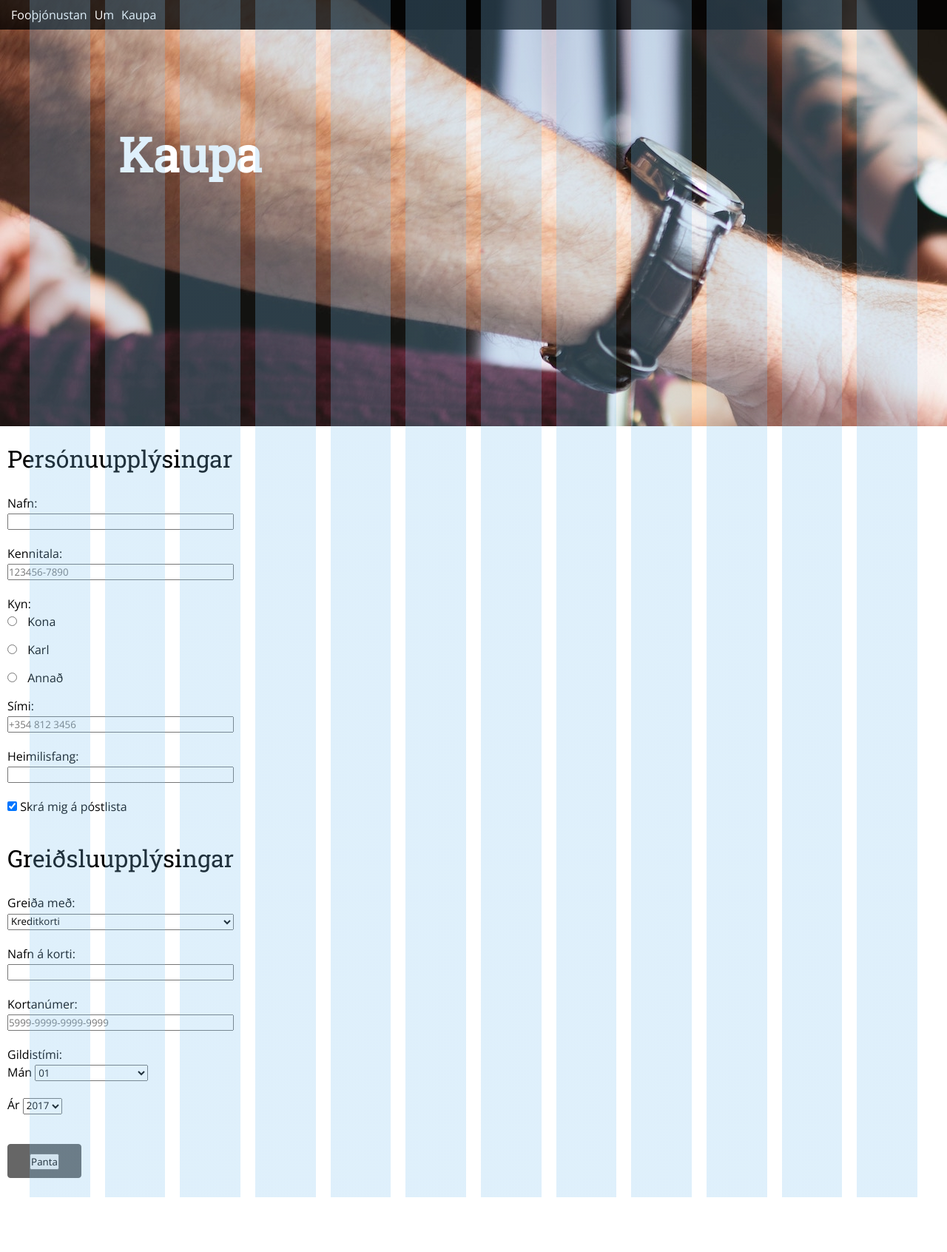
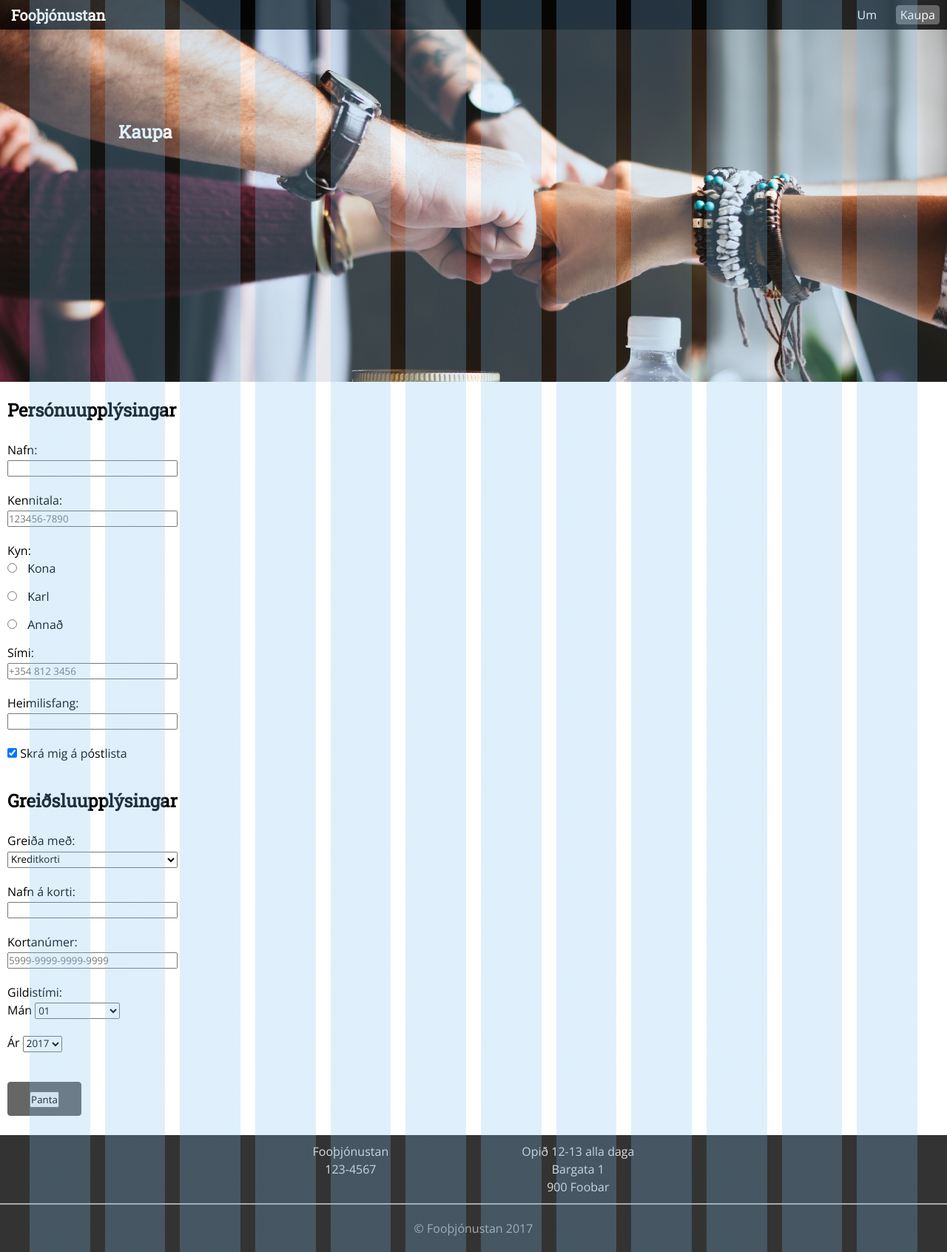
Before and after one commit to sindrigudmunds/stortverkefni1vefforritun, a plain HTML site: page kaupa.html in a window 1280 px wide. Shown: the whole page at 74% size. Before the commit the page ends 1618 px from the top, so only its background shows below. Drawn offline with nearby package versions, Linux system fonts and the light colour scheme.

Commit message:
navbar og footer í kaupa + smá lagfæringar

```diff
--- a/kaupa.html
+++ b/kaupa.html
@@ -12,11 +12,18 @@
   <body>
   	<!-- Navigation bar -->
     <section>
-      <div class="navbar">
-        <a href="#Fooþjónustan">Fooþjónustan</a>
-        <a href="#Um">Um</a>
-        <a href="kaupa.html">Kaupa</a>
-      </div>
+      <nav>
+        <ul class="navbar">
+          <li class="navbar__titill">
+            <a href="index.html">Fooþjónustan</a>
+          </li>
+          <li class="navbar__link">
+            <a href="um.html">Um</a>
+          </li>
+          <li class="navbar__button">
+            <a href="kaupa.html">Kaupa</a>
+        </ul>
+      </nav>
     </section>
 
     <!-- Header -->
@@ -140,6 +147,26 @@
         	</div>
     	</div>
 	</section>
-
+  <footer class="footer">
+    <!--block -->
+    <div class="footer__info">
+      <div class="footer__list">
+        <ul>
+          <li>Fooþjónustan</li>
+          <li>123-4567</li>
+        </ul>
+      </div>
+      <div class="footer__list">
+        <ul>
+          <li>Opið 12-13 alla daga</li>
+          <li>Bargata 1</li>
+          <li>900 Foobar</li>
+        </ul>
+      </div>
+    </div>
+    <div class="footer__signature">
+      <p>© Fooþjónustan 2017</p>
+    </div>
+  </footer>
   </body>
 </html>
--- a/scss/header.scss
+++ b/scss/header.scss
@@ -22,6 +22,7 @@
   margin-bottom: ($gutter * 8);
   background-image: url("../bg-subpage.jpg");
   background-attachment: fixed;
+  background-size: cover;
   text-align: left;
 
   &__content {
--- a/scss/heading.scss
+++ b/scss/heading.scss
@@ -1,19 +1,19 @@
 .heading {
-  font-family: Roboto Slab, serif;
+  font-family: 'Roboto Slab', serif;
 
-  &--one {
-    font-size: 4em;
-    font-weight: bolder;
-  }
-
-  &--two {
+  &--minni {
     font-size: 2em;
     font-weight: 500;
     animation-delay: 2s;
   }
 
-  &--three {
-    font-size: 2em;
-    font-family: 'Open Sans', sans-serif;
+  &--body {
+    font-size: 1.5em;
+  }
+
+  &--main {
+    padding: $gutter;
+    font-size: 4em;
+    font-weight: bolder;
   }
 }
--- a/scss/text.scss
+++ b/scss/text.scss
@@ -1,3 +1,3 @@
 .text {
-  padding: $gutter;
+  font-family: 'Open Sans', sans-serif;
 }
--- a/um.css
+++ b/um.css
@@ -131,7 +131,6 @@ section {
   .navbar a, .navbar a:active, .navbar a:hover, .navbar a:visited {
     color: white;
     text-decoration: none;
-    font-family: 'Open Sans', sans-serif;
     padding: 5px; }
   .navbar__titill {
     display: block;
@@ -141,6 +140,7 @@ section {
   .navbar__link {
     position: fixed;
     right: 80px;
+    font-family: 'Open Sans', sans-serif;
     padding-right: 10px;
     padding-left: 10px;
     font-family: inherit;
```
Also changed, not shown: index.html (+5 -5 lines), styles.css.
